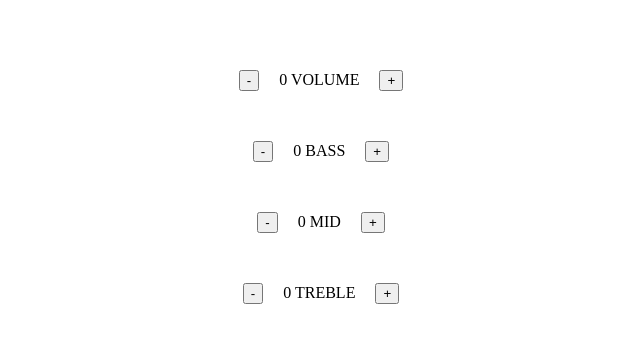
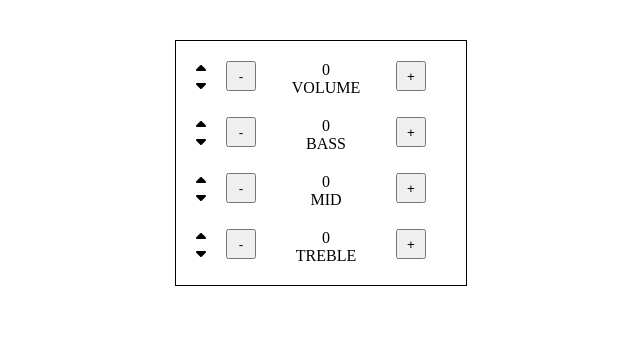
Before and after one commit to dimakol/audio-controls, a React (Vite) app: page / in a window 1280 px wide. Shown: the top 342 px of the page, without its empty margins (319-959 px from the left). Built offline with nearby package versions, Linux system fonts and the light colour scheme.

Commit message:
style(AudioControl): add arrow controls - add arrow controls icon from font awesome library - styled AudioControl

```diff
--- a/package.json
+++ b/package.json
@@ -9,6 +9,9 @@
     "preview": "vite preview"
   },
   "dependencies": {
+    "@fortawesome/fontawesome-svg-core": "^6.4.0",
+    "@fortawesome/free-solid-svg-icons": "^6.4.0",
+    "@fortawesome/react-fontawesome": "^0.2.0",
     "react": "^18.2.0",
     "react-dom": "^18.2.0"
   },
--- a/src/App.css
+++ b/src/App.css
@@ -4,3 +4,9 @@
   padding: 2rem;
   text-align: center;
 }
+
+.App {
+  display: flex;
+  align-items: center;
+  justify-content: center;
+}
--- a/src/AudioControls/AudioControl/AudioControl.css
+++ b/src/AudioControls/AudioControl/AudioControl.css
@@ -1,11 +1,19 @@
 .audio-control {
-  margin: 10px;
+  display: flex;
+  margin: 20px;
+}
+
+.arrows-container {
+  display: flex;
+  flex-direction: column;
 }
 
 .btn {
-  margin: 20px;
+  margin: 0 20px;
+  height: 30px;
+  width: 30px;
 }
 
-.box {
-  display: inline-block;
+.value-label-container {
+  width: 100px;
 }
--- a/src/AudioControls/AudioControl/AudioControl.jsx
+++ b/src/AudioControls/AudioControl/AudioControl.jsx
@@ -1,4 +1,6 @@
 import React, { useState, useEffect } from "react";
+import { FontAwesomeIcon } from "@fortawesome/react-fontawesome";
+import { faCaretDown, faCaretUp } from "@fortawesome/free-solid-svg-icons";
 import "./AudioControl.css";
 
 const AudioControl = (props) => {
@@ -6,6 +8,9 @@
   const [value, setValue] = useState(props.value);
   const [isVolumeAndGreaterThan90, setIsVolumeAndGreaterThan90] =
     useState(false);
+
+  const downIcon = <FontAwesomeIcon icon={faCaretDown} />;
+  const upIcon = <FontAwesomeIcon icon={faCaretUp} />;
 
   useEffect(() => {
     if (label === "volume" && value > 90) {
@@ -26,15 +31,20 @@
 
   return (
     <div className="audio-control">
+      <div className="arrows-container">
+        {upIcon}
+        {downIcon}
+      </div>
       <button className="btn" type="button" onClick={decreaseValue}>
         -
       </button>
-      <p
-        className="box"
+      <div
+        className="value-label-container"
         style={{ color: `${isVolumeAndGreaterThan90 ? "red" : "black"}` }}
       >
-        {value} {label.toUpperCase()}
-      </p>
+        <div className="value">{value}</div>
+        <div className="label">{label.toUpperCase()}</div>
+      </div>
       <button className="btn" type="button" onClick={increaseValue}>
         +
       </button>
--- /dev/null
+++ b/src/AudioControls/AudioControls.css
@@ -0,0 +1,4 @@
+.audio-controls {
+  border: 1px solid black;
+  width: fit-content;
+}
--- a/src/AudioControls/AudioControls.jsx
+++ b/src/AudioControls/AudioControls.jsx
@@ -1,5 +1,6 @@
 import React, { useState, useEffect } from "react";
 import AudioControl from "./AudioControl/AudioControl";
+import "./AudioControls.css";
 
 const controls = {
   volume: "volume",
@@ -28,7 +29,7 @@
     setControlsList(controlsList);
   }, []);
 
-  return <div>{controlsList}</div>;
+  return <div className="audio-controls">{controlsList}</div>;
 };
 
 export default AudioControls;
```
Also changed, not shown: 1 other file (tests, documents, lock files or other folders).
